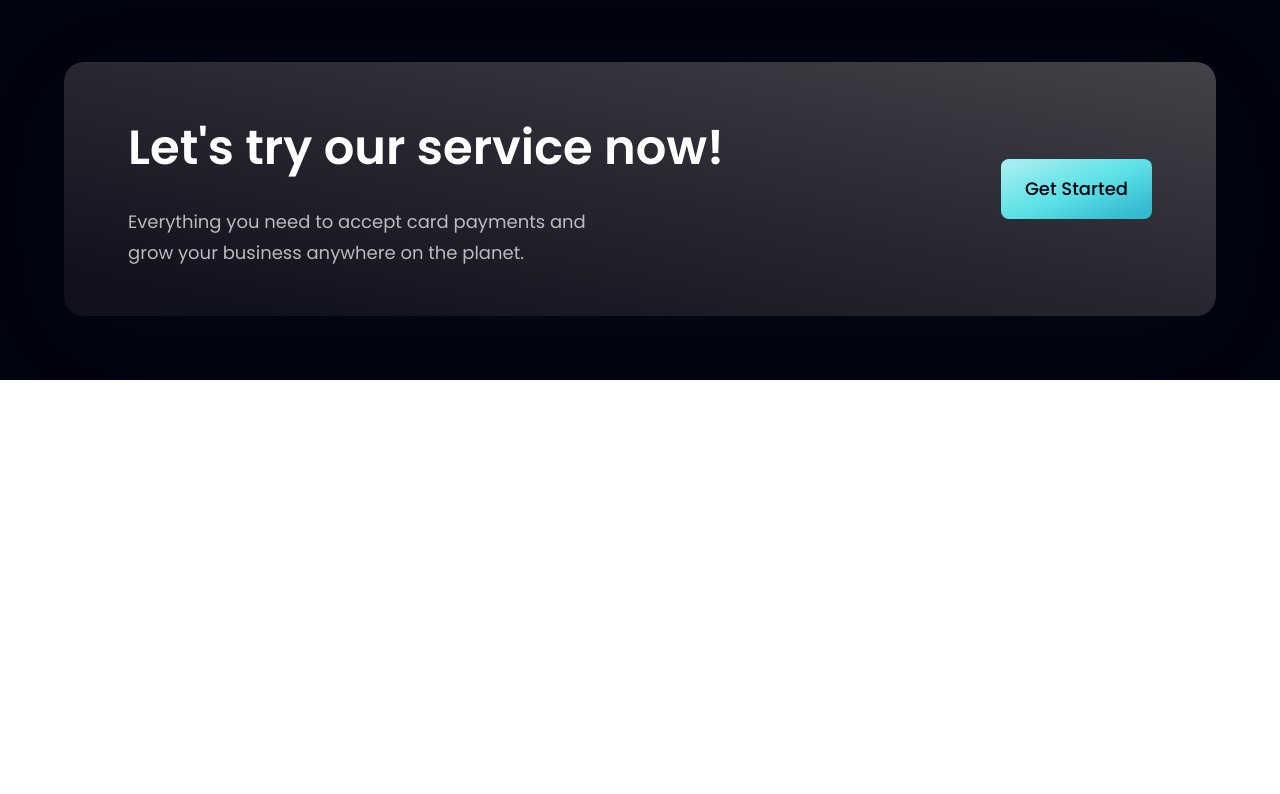
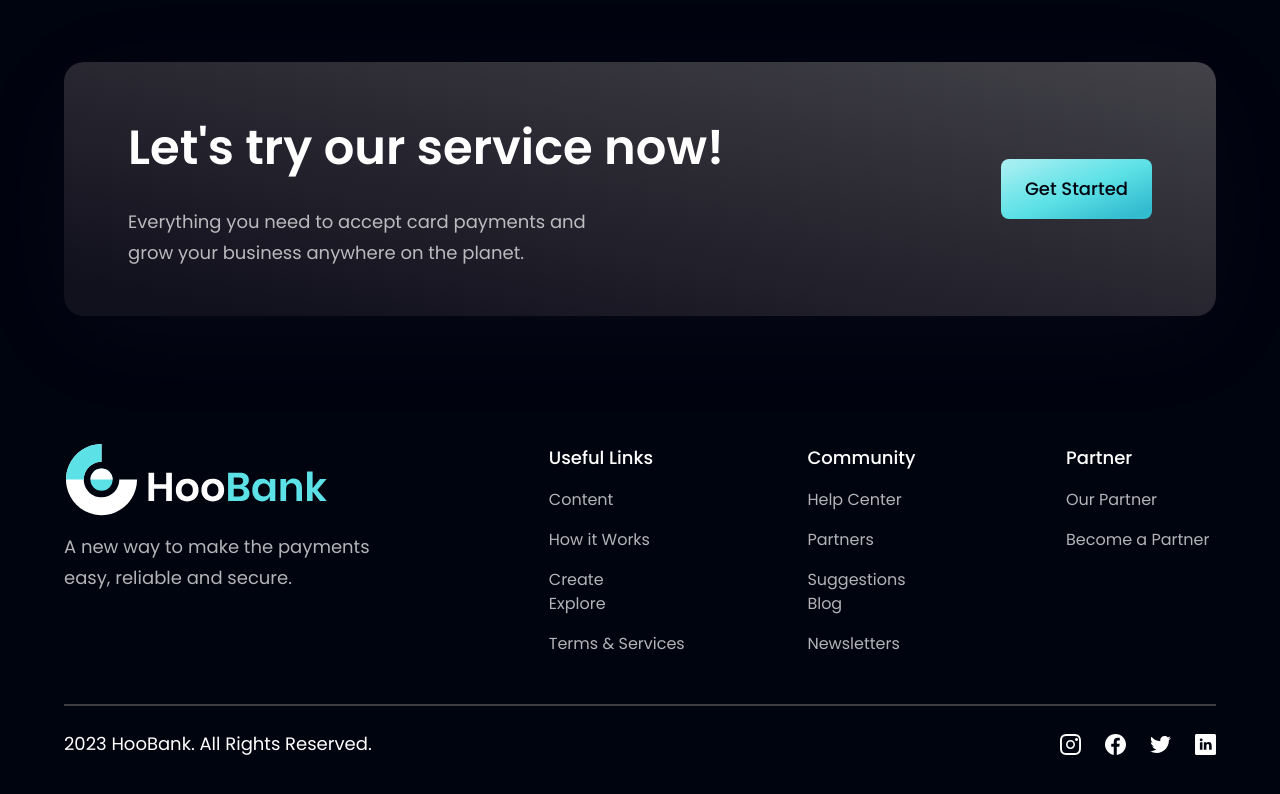
Before and after one commit to AnotherPianist/bank-modern-app, a React (Vite) app: page / in a window 1280 px wide. Shown: the part 3938-4732 px from the top of the page. Before the commit the page ends 4318 px from the top, so only its background shows below. Built offline with nearby package versions, Linux system fonts and the light colour scheme.

Commit message:
Add Footer section

```diff
--- a/src/components/Footer.jsx
+++ b/src/components/Footer.jsx
@@ -1,3 +1,63 @@
+import styles from "../style";
+import { logo } from "../assets";
+import { footerLinks, socialMedia } from "../constants";
+
 export default function Footer() {
-  return <div></div>;
+  return (
+    <section className={`${styles.flexCenter} ${styles.paddingY} flex-col`}>
+      <div className={`${styles.flexStart} mb-8 w-full flex-col md:flex-row`}>
+        <div className="mr-10 flex flex-1 flex-col justify-start">
+          <img
+            src={logo}
+            alt="hoobank"
+            className="h-[72px] w-[266px] object-contain"
+          />
+          <p className={`${styles.paragraph} mt-4 max-w-[310px]`}>
+            A new way to make the payments easy, reliable and secure.
+          </p>
+        </div>
+        <div className="mt-10 flex w-full flex-[1.5] flex-row flex-wrap justify-between md:mt-0">
+          {footerLinks.map(footerLink => (
+            <div
+              key={footerLink.title}
+              className="my-4 flex min-w-[150px] flex-col ss:my-0"
+            >
+              <h4 className="font-poppins text-lg font-medium leading-7 text-white">
+                {footerLink.title}
+              </h4>
+              <ul className="mt-4 list-none">
+                {footerLink.links.map((link, i) => (
+                  <li
+                    key={link.name}
+                    className={`cursor-pointer font-poppins text-base font-normal leading-6 text-dimWhite hover:text-secondary ${
+                      i !== footerLinks.length - 1 ? "mb-4" : "mb-0"
+                    }`}
+                  >
+                    {link.name}
+                  </li>
+                ))}
+              </ul>
+            </div>
+          ))}
+        </div>
+      </div>
+      <div className="flex w-full flex-col items-center justify-between border-t-2 border-t-[#3f3e45] pt-6 md:flex-row">
+        <p className="font-poppins text-lg font-normal leading-7 text-white">
+          2023 HooBank. All Rights Reserved.
+        </p>
+        <div className="mt-6 flex flex-row md:mt-0">
+          {socialMedia.map((social, i) => (
+            <img
+              key={social.id}
+              src={social.icon}
+              alt={social.id}
+              className={`h-[21px] w-[21px] cursor-pointer object-contain ${
+                i !== socialMedia.length - 1 ? "mr-6" : "mr-0"
+              }`}
+            />
+          ))}
+        </div>
+      </div>
+    </section>
+  );
 }
```
